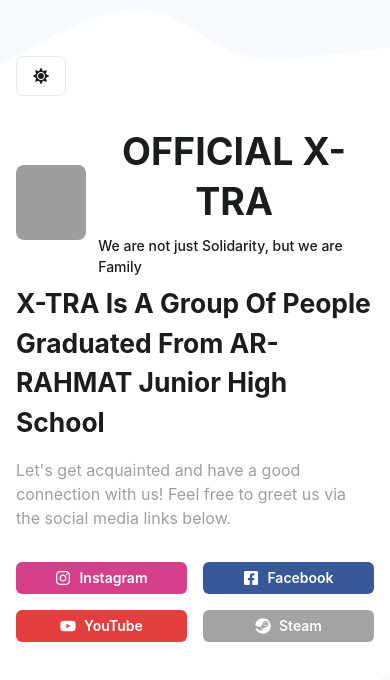
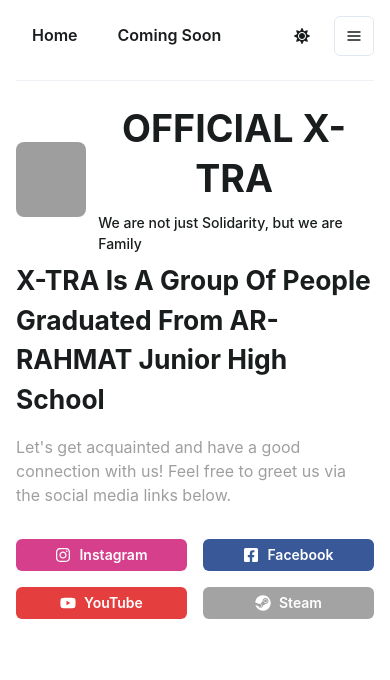
Before and after one commit to official-xtra/dev-test-website, a Next.js app: page / in a window 390 px wide. Shown: the top 680 px of the page. Built offline with nearby package versions, Linux system fonts and the light colour scheme; grey boxes are pictures that could not be loaded.

Commit message:
add: responsive navbar and layout components

```diff
--- /dev/null
+++ b/components/layouts/Layout.tsx
@@ -0,0 +1,12 @@
+import { Container } from "@chakra-ui/react";
+import * as React from "react";
+import { Navbar } from "../navbar";
+
+export const Layout: React.FC = ({ children }) => {
+  return (
+    <>
+      <Navbar />
+      {children}
+    </>
+  );
+};
--- /dev/null
+++ b/components/navbar/Navbar-desktop.tsx
@@ -0,0 +1,103 @@
+import * as React from "react";
+import { useColorMode, useColorModeValue } from "@chakra-ui/color-mode";
+import {
+  Box,
+  Container,
+  HStack,
+  Button,
+  Icon,
+  useToken,
+  Heading,
+  Spacer,
+  Divider,
+} from "@chakra-ui/react";
+import {
+  FaMoon,
+  FaSun,
+  FaInstagram,
+  FaFacebookSquare,
+  FaYoutube,
+  FaSteam,
+  FaLiraSign,
+} from "react-icons/fa";
+import { IconType } from "react-icons/lib";
+import NextLink from "next/link";
+import siteConfig from "../../config/site";
+
+const NAV_SOCIAL_LINKS: [string, string, IconType][] = [
+  ["Instagram", siteConfig.socials.Instagram, FaInstagram],
+  ["Facebook", siteConfig.socials.Facebook, FaFacebookSquare],
+  ["YouTube", siteConfig.socials.YouTube, FaYoutube],
+  ["Steam", siteConfig.socials.Steam, FaSteam],
+];
+
+export const NavbarDesktop: React.FC = () => {
+  const { colorMode, toggleColorMode } = useColorMode();
+
+  const [lightColor, darkColor] = useToken("colors", [
+    "gray.900",
+    "gray.50",
+  ]) as [string, string];
+
+  const bgSvg = useColorModeValue(darkColor, lightColor);
+
+  return (
+    <>
+      <Box
+        as="svg"
+        pos="absolute"
+        viewBox="0 0 1440 300"
+        zIndex={-1}
+        transform="rotate(180deg)"
+      >
+        <path
+          fill={bgSvg}
+          fillOpacity="1"
+          d="M0,160L40,144C80,128,160,96,240,85.3C320,75,400,85,480,106.7C560,128,640,160,720,192C800,224,880,256,960,256C1040,256,1120,224,1200,192C1280,160,1360,128,1400,112L1440,96L1440,320L1400,320C1360,320,1280,320,1200,320C1120,320,1040,320,960,320C880,320,800,320,720,320C640,320,560,320,480,320C400,320,320,320,240,320C160,320,80,320,40,320L0,320Z"
+        />
+      </Box>
+
+      <Container
+        as="header"
+        maxW="container.lg"
+        maxH={["100%", "100vh"]}
+        h="100%"
+        py={8}
+      >
+        <HStack as="nav" w="100%" mb={4} alignItems="flex-start">
+          <HStack>
+            <NextLink href="#" passHref>
+              <Button as="a" variant="ghost">
+                Home
+              </Button>
+            </NextLink>
+
+            <NextLink href="#" passHref>
+              <Button as="a" variant="ghost">
+                Coming Soon
+              </Button>
+            </NextLink>
+          </HStack>
+
+          <Spacer />
+
+          <HStack>
+            {NAV_SOCIAL_LINKS.map(([name, href, AsIcon]) => (
+              <NextLink key={name} href={href} passHref>
+                <Button as="a" px={2} variant="ghost" target="_blank">
+                  <Icon as={AsIcon} />
+                </Button>
+              </NextLink>
+            ))}
+          </HStack>
+
+          <HStack>
+            <Button ml={4} variant="outline" onClick={toggleColorMode}>
+              {colorMode === "light" ? <FaMoon /> : <FaSun />}
+            </Button>
+          </HStack>
+        </HStack>
+      </Container>
+    </>
+  );
+};
--- /dev/null
+++ b/components/navbar/Navbar-mobile.tsx
@@ -0,0 +1,105 @@
+import * as React from "react";
+import { useColorMode, useColorModeValue } from "@chakra-ui/color-mode";
+import {
+  Box,
+  Container,
+  HStack,
+  Button,
+  Icon,
+  IconButton,
+  useToken,
+  Heading,
+  Spacer,
+  Divider,
+  Menu,
+  MenuButton,
+  MenuList,
+  MenuItem,
+} from "@chakra-ui/react";
+import {
+  FaMoon,
+  FaSun,
+  FaInstagram,
+  FaFacebookSquare,
+  FaYoutube,
+  FaSteam,
+  FaLiraSign,
+} from "react-icons/fa";
+import { HamburgerIcon } from "@chakra-ui/icons";
+import { IconType } from "react-icons/lib";
+import NextLink from "next/link";
+import siteConfig from "../../config/site";
+
+const NAV_SOCIAL_LINKS: [string, string, IconType][] = [
+  ["Instagram", siteConfig.socials.Instagram, FaInstagram],
+  ["Facebook", siteConfig.socials.Facebook, FaFacebookSquare],
+  ["YouTube", siteConfig.socials.YouTube, FaYoutube],
+  ["Steam", siteConfig.socials.Steam, FaSteam],
+];
+
+export const NavbarMobile: React.FC = () => {
+  const { colorMode, toggleColorMode } = useColorMode();
+
+  const [lightColor, darkColor] = useToken("colors", [
+    "gray.900",
+    "gray.50",
+  ]) as [string, string];
+
+  const bgSvg = useColorModeValue(darkColor, lightColor);
+  const bgMenu = useColorModeValue("gray.200", "gray.800");
+
+  return (
+    <>
+      <Container
+        as="header"
+        maxW="container.lg"
+        maxH={["100%", "100vh"]}
+        h="100%"
+        py={[4, 8]}
+      >
+        <HStack as="nav" w="100%" mb={6} alignItems="flex-start">
+          <HStack>
+            <NextLink href="#" passHref>
+              <Button as="a" variant="ghost">
+                Home
+              </Button>
+            </NextLink>
+
+            <NextLink href="#" passHref>
+              <Button as="a" variant="ghost">
+                Coming Soon
+              </Button>
+            </NextLink>
+          </HStack>
+
+          <Spacer />
+
+          <HStack>
+            <Button variant="ghost" onClick={toggleColorMode}>
+              {colorMode === "light" ? <FaMoon /> : <FaSun />}
+            </Button>
+            <Menu>
+              <MenuButton
+                as={IconButton}
+                aria-label="Options"
+                icon={<HamburgerIcon />}
+                variant="outline"
+              />
+              <MenuList bgColor={bgMenu}>
+                {NAV_SOCIAL_LINKS.map(([name, href, AsIcon]) => (
+                  <NextLink key={name} href={href} passHref>
+                    <MenuItem as="a" icon={<AsIcon />} target="_blank">
+                      {name}
+                    </MenuItem>
+                  </NextLink>
+                ))}
+              </MenuList>
+            </Menu>
+          </HStack>
+        </HStack>
+
+        <Divider />
+      </Container>
+    </>
+  );
+};
--- /dev/null
+++ b/components/navbar/Navbar.tsx
@@ -0,0 +1,14 @@
+import * as React from "react";
+import { NavbarMobile } from "../navbar/Navbar-mobile";
+import { NavbarDesktop } from "../navbar/Navbar-desktop";
+import { useBreakpointValue } from "@chakra-ui/react";
+
+export const Navbar: React.FC = () => {
+  const isMobile = useBreakpointValue({ base: true, md: false });
+
+  if (isMobile) {
+    return <NavbarMobile />;
+  }
+
+  return <NavbarDesktop />;
+};
--- /dev/null
+++ b/components/navbar/index.ts
@@ -0,0 +1 @@
+export * from "./Navbar";
--- a/pages/_app.tsx
+++ b/pages/_app.tsx
@@ -1,13 +1,16 @@
 import { AppProps } from "next/app";
 import { ChakraProvider } from "@chakra-ui/react";
 import theme from "../styles/theme";
+import { Layout } from "../components/layouts/Layout";
 
 function MyApp({ Component, pageProps }: AppProps) {
-	return (
-		<ChakraProvider theme={theme}>
-			<Component {...pageProps} />
-		</ChakraProvider>
-	);
+  return (
+    <ChakraProvider resetCSS theme={theme}>
+      <Layout>
+        <Component {...pageProps} />
+      </Layout>
+    </ChakraProvider>
+  );
 }
 
 export default MyApp;
--- a/pages/index.tsx
+++ b/pages/index.tsx
@@ -56,20 +56,6 @@
         <link rel="icon" href="/favicon.ico" />
       </Head>
 
-      <Box
-        as="svg"
-        pos="absolute"
-        viewBox="0 0 1440 240"
-        zIndex={-1}
-        transform="rotate(180deg)"
-      >
-        <path
-          fill={bgSvg}
-          fillOpacity="1"
-          d="M0,64L48,58.7C96,53,192,43,288,32C384,21,480,11,576,48C672,85,768,171,864,197.3C960,224,1056,192,1152,149.3C1248,107,1344,53,1392,26.7L1440,0L1440,320L1392,320C1344,320,1248,320,1152,320C1056,320,960,320,864,320C768,320,672,320,576,320C480,320,384,320,288,320C192,320,96,320,48,320L0,320Z"
-        />
-      </Box>
-
       <Container
         maxW="container.lg"
         maxH={["100%", "100vh"]}
@@ -77,10 +63,6 @@
         py={[8, 4]}
       >
         <VStack w="100%" spacing="2rem" alignItems="flex-start">
-          <Button variant="outline" onClick={toggleColorMode} my={6}>
-            {colorMode === "light" ? <FaMoon /> : <FaSun />}
-          </Button>
-
           <HStack w="100%">
             <Box borderRadius="lg">
               <Image
@@ -159,13 +141,13 @@
         </VStack>
       </Container>
 
-      <Box as="svg" pos="absolute" viewBox="0 0 1440 280" zIndex={-1}>
+      {/* <Box as="svg" pos="absolute" viewBox="0 0 1440 280" zIndex={-1}>
         <path
           fill={bgSvg}
           fillOpacity="1"
           d="M0,64L48,58.7C96,53,192,43,288,32C384,21,480,11,576,48C672,85,768,171,864,197.3C960,224,1056,192,1152,149.3C1248,107,1344,53,1392,26.7L1440,0L1440,320L1392,320C1344,320,1248,320,1152,320C1056,320,960,320,864,320C768,320,672,320,576,320C480,320,384,320,288,320C192,320,96,320,48,320L0,320Z"
         />
-      </Box>
+      </Box> */}
     </>
   );
 };
```
